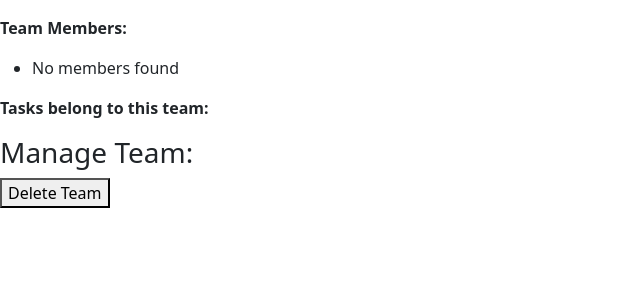
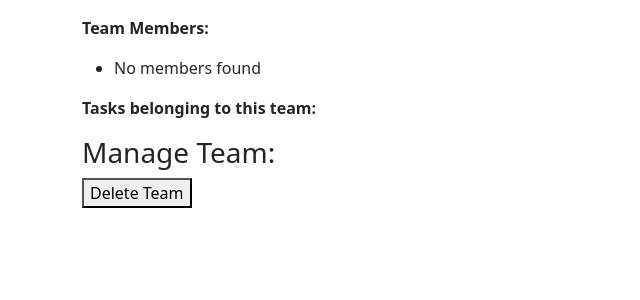
Before and after one commit to Sujan-Naik/dingo, a Django app: template tasks/templates/team_detail.html in a window 1280 px wide. Shown: the part 56-356 px from the top of the page, without its empty margins (0-640 px from the left). Run offline with Django 4.2, Linux system fonts and the light colour scheme; the template is opened without the code that fills it, so the values that code supplies are empty; some libraries are stand-ins or nearby versions.

Commit message:
Put detail views in bootstrap containers

```diff
--- a/tasks/templates/task_detail.html
+++ b/tasks/templates/task_detail.html
@@ -1,7 +1,7 @@
 {% extends 'task_list.html' %}
 
 {% block content %}
-
+<div class="container">
   <style>
     .blank-line {
       margin-bottom: 20px; /* You can adjust the value to control the amount of space */
@@ -29,7 +29,7 @@
 
   {% endif %}
   <div class="blank-line"></div>
-<span><strong>Members in this task:</strong></span>
+  <span><strong>Members assigned to this task:</strong></span>
 
   {% for member in task.members.all %}
   <li> {{ member.username }}  </li>
@@ -61,4 +61,5 @@
       <button>Delete Task</button>
     </a>
   </div>
+</div>
 {% endblock %}
--- a/tasks/templates/team_detail.html
+++ b/tasks/templates/team_detail.html
@@ -1,19 +1,18 @@
 {% extends 'team_list.html' %}
 
 {% block content %}
+<div class="container">
   <h2>{{ team.team_name }}</h2>
   <p><strong>Team Members:</strong></p>
   <ul>
     {% for member in team.team_members.all %}
-    <span class="member-number">{{ forloop.counter }}.</span>
-<!--    add member counter-->
       <li> {{ member.username }}  </li>
     {% empty %}
       <li>No members found</li>
     {% endfor %}
   </ul>
 
-<p><strong>Tasks belong to this team: </strong></p>
+  <p><strong>Tasks belonging to this team: </strong></p>
   {% if no_task %}
       <p>No tasks in this team.</p>
   {% else %}
@@ -57,4 +56,5 @@
       <button>Delete Team</button>
     </a>
   </div>
+</div>
 {% endblock %}
```
Lines whose indentation alone changed are shown as unchanged.
